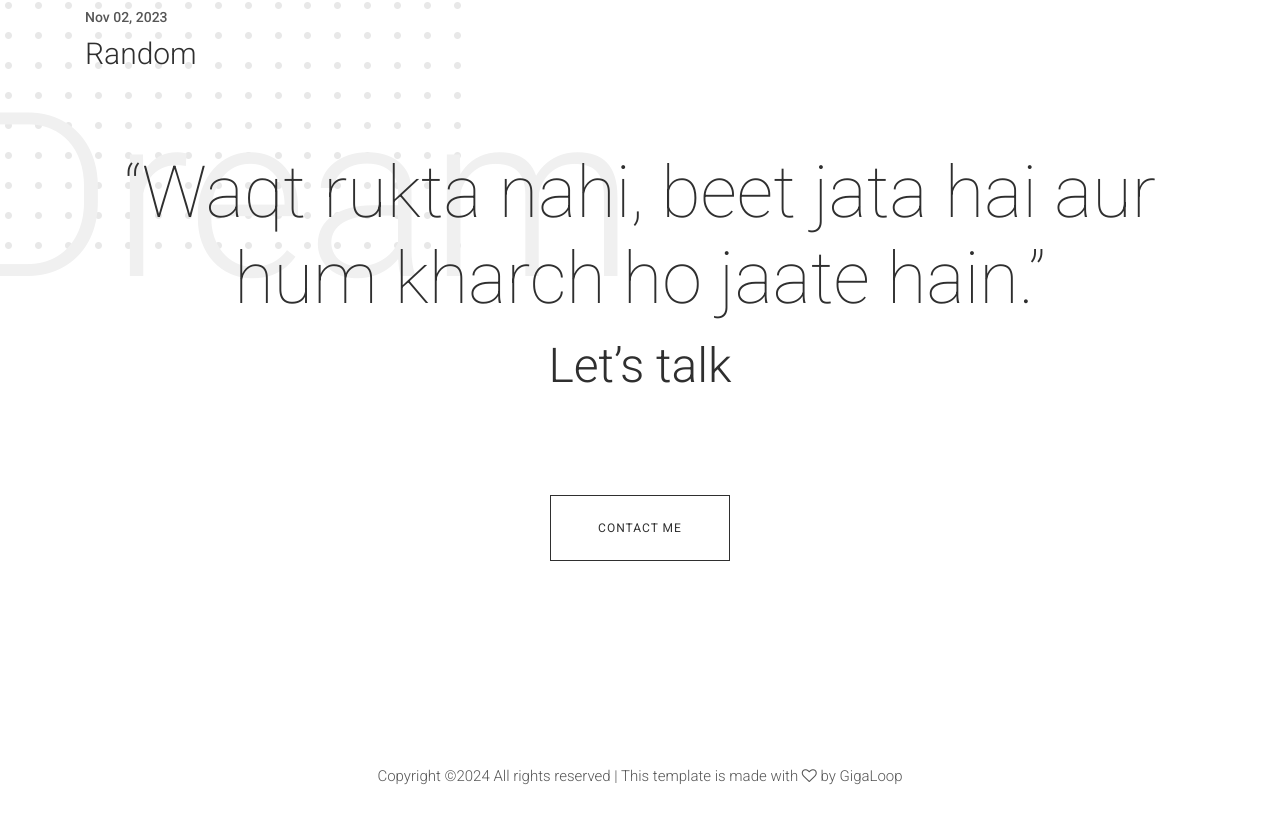
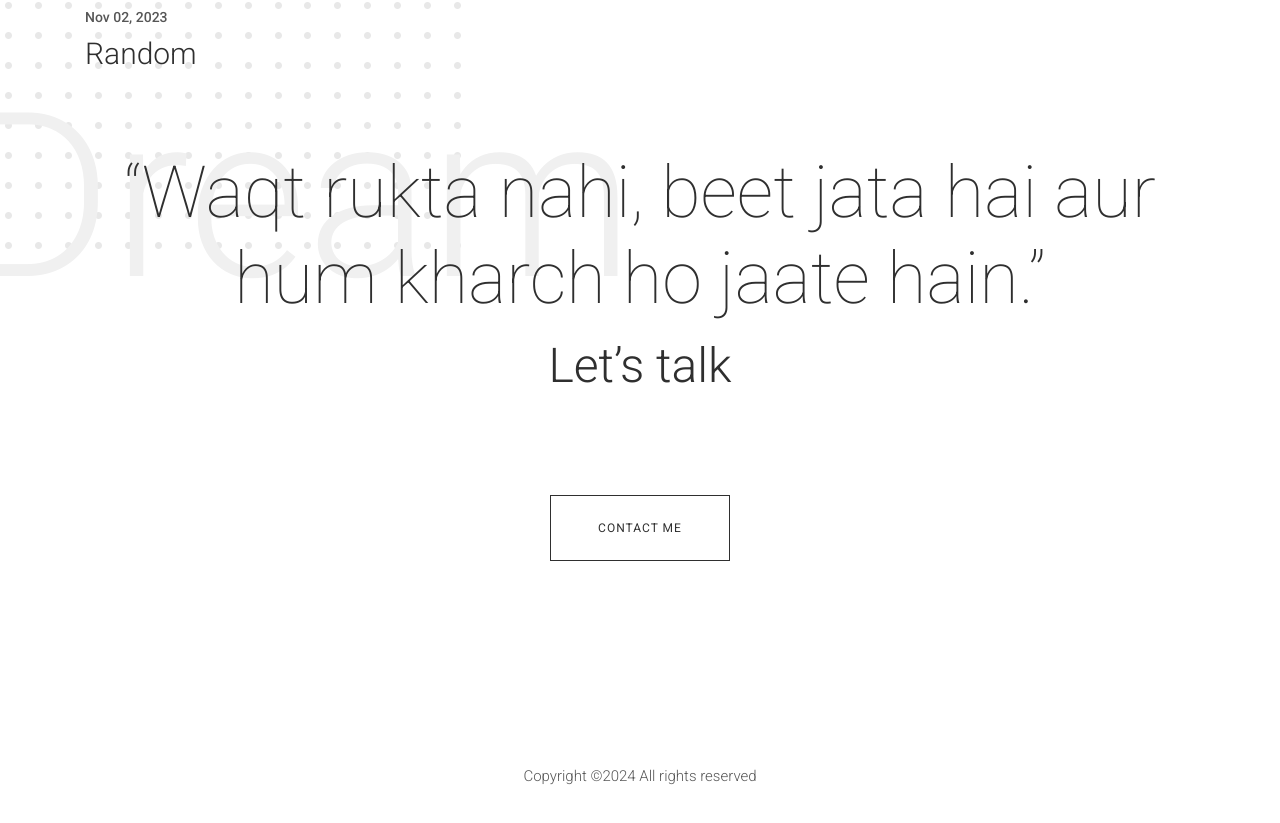
Before and after one commit to omsinghindia/om, a plain HTML site: page index.html in a window 1280 px wide. Shown: the part 4695-5518 px from the top of the page. Drawn offline with Linux system fonts and the light colour scheme.

Commit message:
Update index.html

```diff
--- a/index.html
+++ b/index.html
@@ -468,7 +468,7 @@
                     <!-- Copywrite Text -->
                     <div class="copywrite-text">
                         <p><!-- Link back to Colorlib can't be removed. Template is licensed under CC BY 3.0. -->
-Copyright &copy;<script>document.write(new Date().getFullYear());</script> All rights reserved | This template is made with <i class="fa fa-heart-o" aria-hidden="true"></i> by <a href="https://colorlib.com" target="_blank">GigaLoop</a>
+Copyright &copy;<script>document.write(new Date().getFullYear());</script> All rights reserved
 <!-- Link back to Colorlib can't be removed. Template is licensed under CC BY 3.0. -->
 </p>
                     </div>
```
